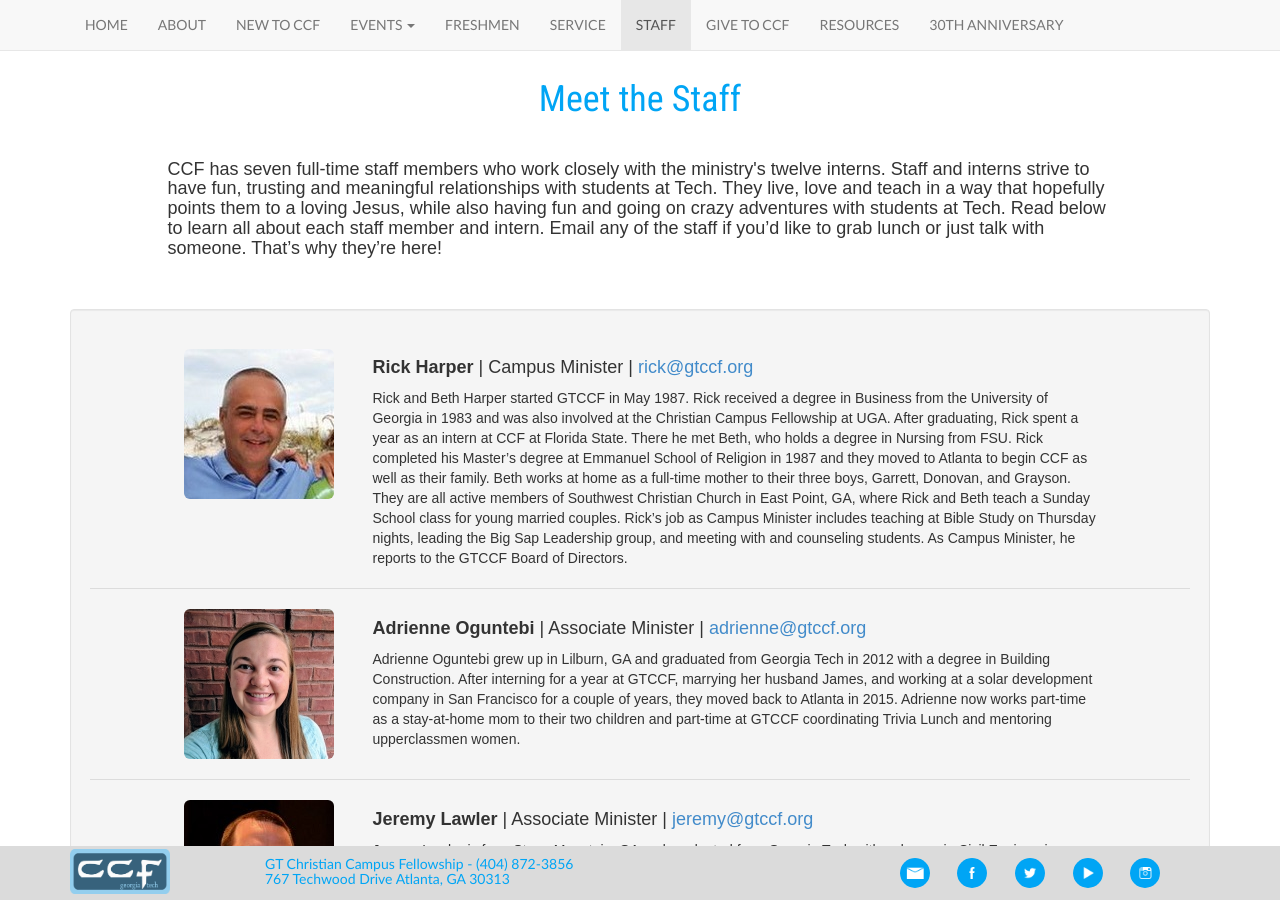
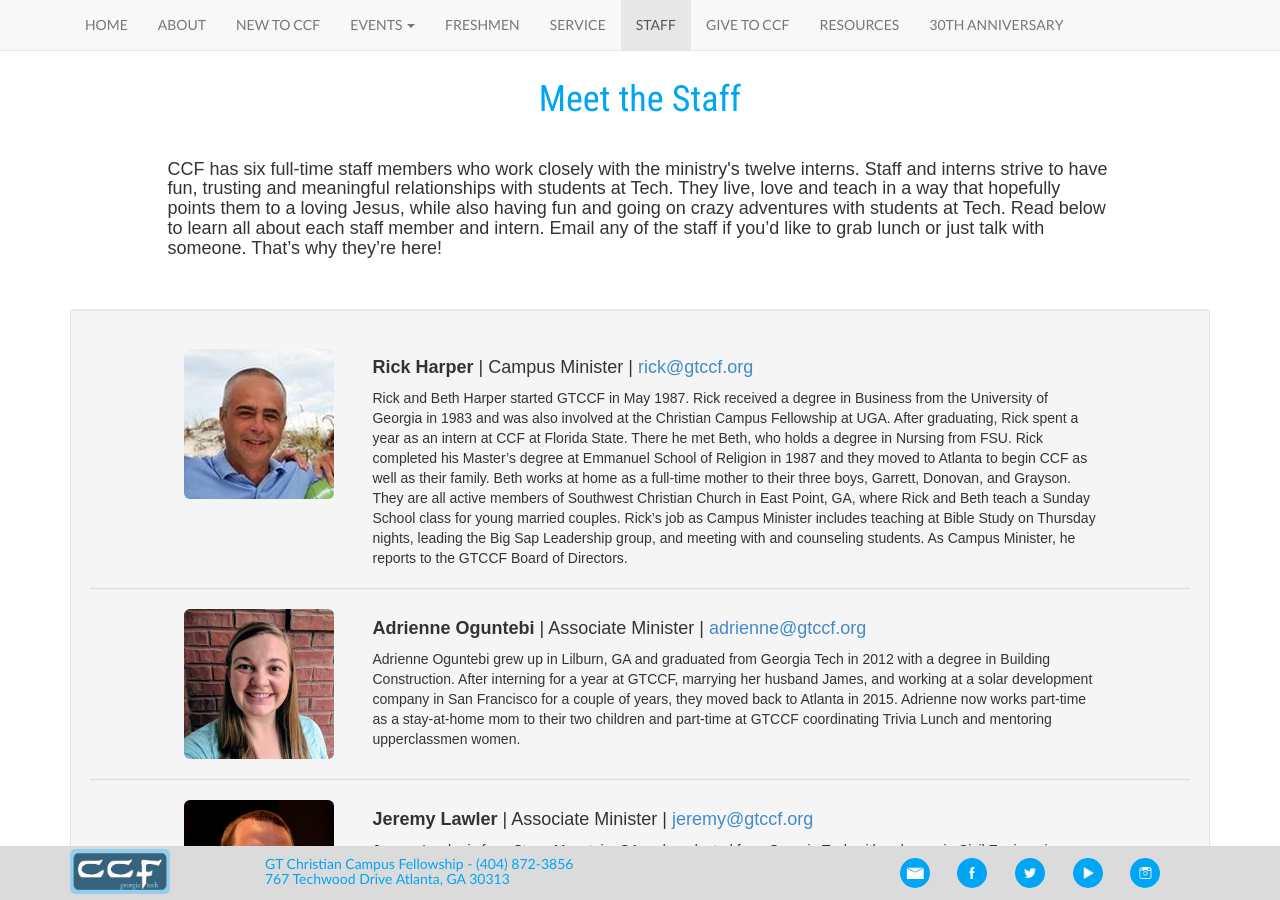
Before and after one commit to gtccf/gtccf.github.io, a Jekyll site: the page built from staff/index.html, in a window 1280 px wide and 900 px high. Built offline with Jekyll 4.4.1, drawn with Linux system fonts in a browser that asks for light colours; nearby versions of some CDN libraries.

Commit message:
Fixed number od staff members

```diff
--- a/staff/index.html
+++ b/staff/index.html
@@ -7,7 +7,7 @@ layout: default
     <br />
     <div class="row">
       <div class="col-md-1"></div>
-      <div class="col-md-10"><h4>CCF has seven full-time staff members who work closely with the ministry's twelve interns. Staff and interns strive to have fun, trusting and meaningful relationships with students at Tech. They live, love and teach in a way that hopefully points them to a loving Jesus, while also having fun and going on crazy adventures with students at Tech. Read below to learn all about each staff member and intern. Email any of the staff if you’d like to grab lunch or just talk with someone. That’s why they’re here!</h4></div>
+      <div class="col-md-10"><h4>CCF has six full-time staff members who work closely with the ministry's twelve interns. Staff and interns strive to have fun, trusting and meaningful relationships with students at Tech. They live, love and teach in a way that hopefully points them to a loving Jesus, while also having fun and going on crazy adventures with students at Tech. Read below to learn all about each staff member and intern. Email any of the staff if you’d like to grab lunch or just talk with someone. That’s why they’re here!</h4></div>
     </div>
     <br />
     <br />
```
